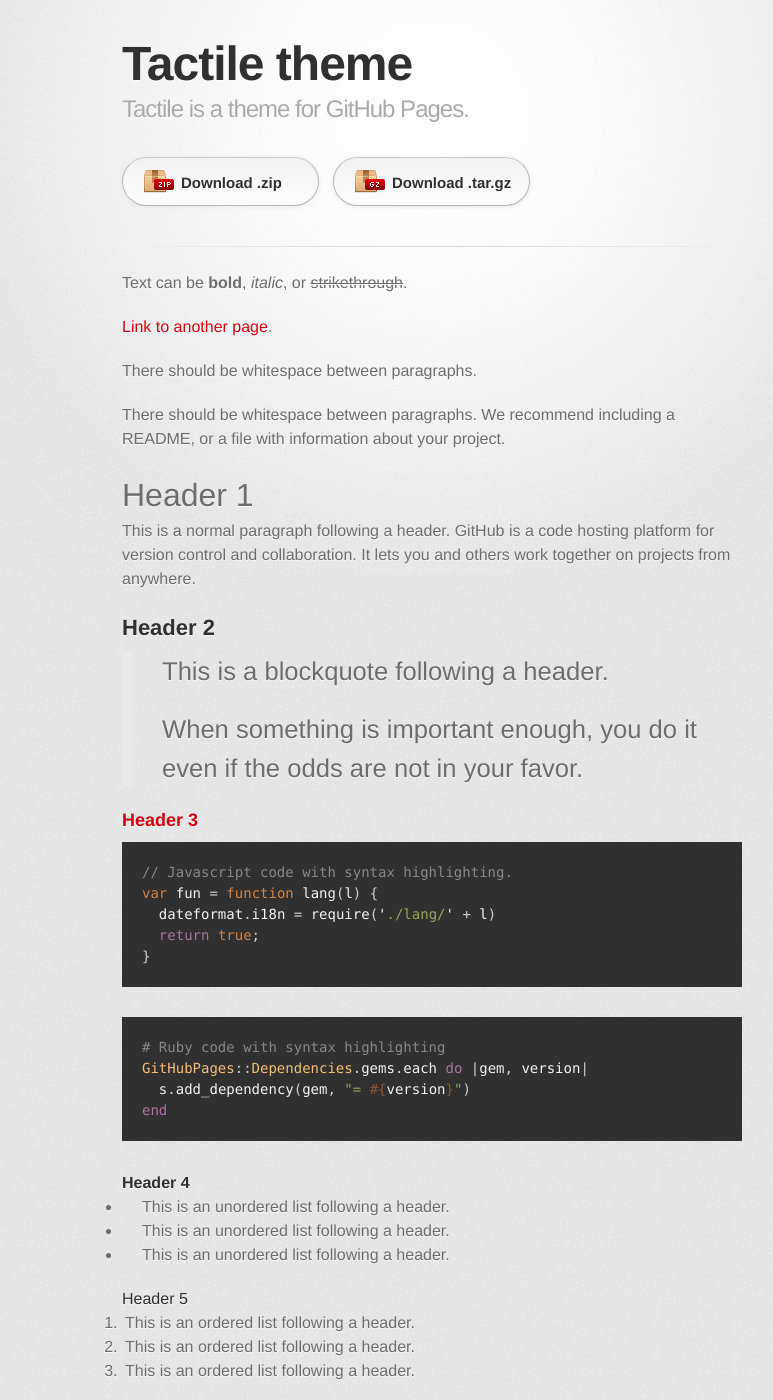
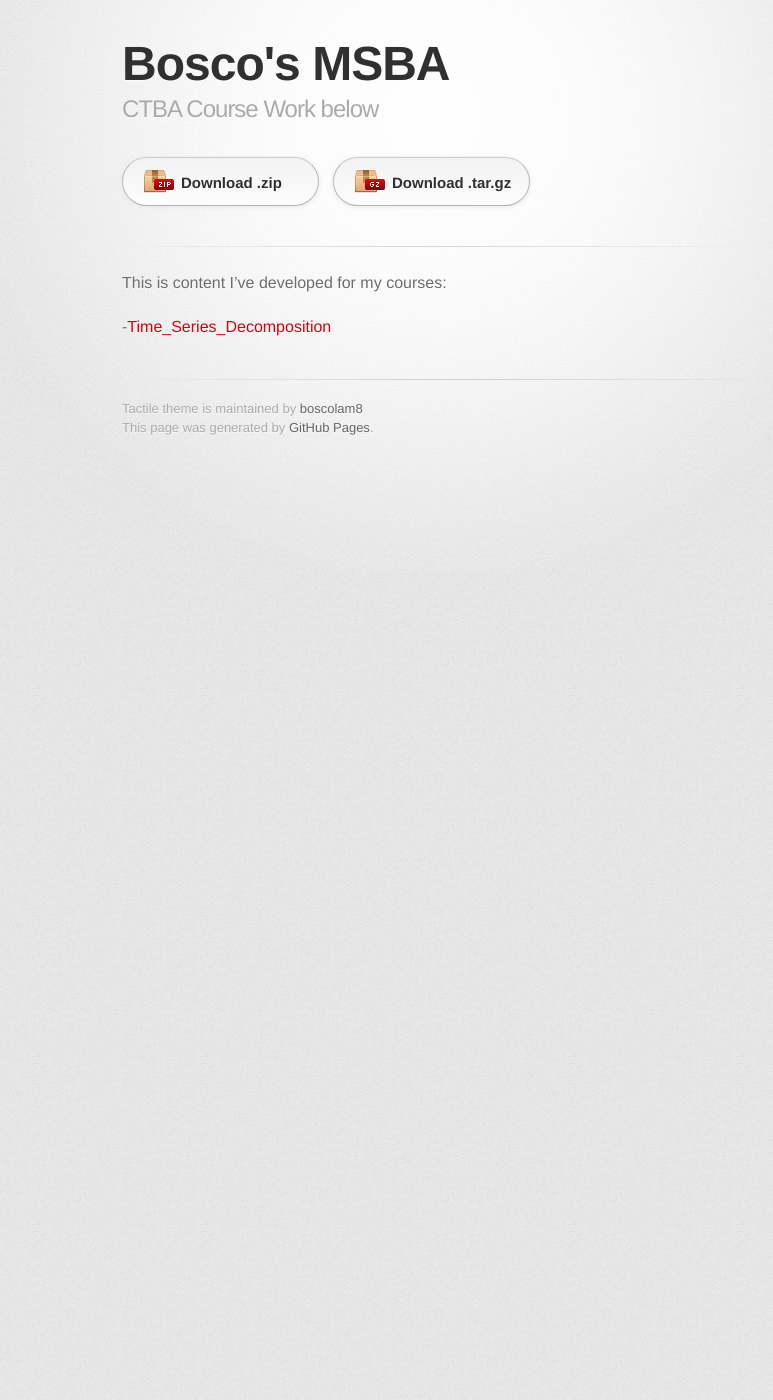
Before and after one commit to boscolam8/blam.github.io, a Jekyll site: the page built from index.md, in a window 1280 px wide and 1400 px high. Shown: the whole window, without its empty margins (208-981 px from the left). Built offline with Jekyll 4.4.1, drawn with Linux system fonts in a browser that asks for light colours; some web fonts are replaced; our own code applies the rules of GitHub Pages for plain Markdown files; some of the changed text lies outside the part shown.

Commit message:
Update index.md

````diff
--- a/index.md
+++ b/index.md
@@ -1,119 +1,8 @@
-Text can be **bold**, _italic_, or ~~strikethrough~~.
+---
+title: Bosco's MSBA
+description: CTBA Course Work below
+---
 
-[Link to another page](./another-page.html).
+This is content I've developed for my courses:
 
-There should be whitespace between paragraphs.
-
-There should be whitespace between paragraphs. We recommend including a README, or a file with information about your project.
-
-# Header 1
-
-This is a normal paragraph following a header. GitHub is a code hosting platform for version control and collaboration. It lets you and others work together on projects from anywhere.
-
-## Header 2
-
-> This is a blockquote following a header.
->
-> When something is important enough, you do it even if the odds are not in your favor.
-
-### Header 3
-
-```js
-// Javascript code with syntax highlighting.
-var fun = function lang(l) {
-  dateformat.i18n = require('./lang/' + l)
-  return true;
-}
-```
-
-```ruby
-# Ruby code with syntax highlighting
-GitHubPages::Dependencies.gems.each do |gem, version|
-  s.add_dependency(gem, "= #{version}")
-end
-```
-
-#### Header 4
-
-*   This is an unordered list following a header.
-*   This is an unordered list following a header.
-*   This is an unordered list following a header.
-
-##### Header 5
-
-1.  This is an ordered list following a header.
-2.  This is an ordered list following a header.
-3.  This is an ordered list following a header.
-
-###### Header 6
-
-| head1        | head two          | three |
-|:-------------|:------------------|:------|
-| ok           | good swedish fish | nice  |
-| out of stock | good and plenty   | nice  |
-| ok           | good `oreos`      | hmm   |
-| ok           | good `zoute` drop | yumm  |
-
-### There's a horizontal rule below this.
-
-* * *
-
-### Here is an unordered list:
-
-*   Item foo
-*   Item bar
-*   Item baz
-*   Item zip
-
-### And an ordered list:
-
-1.  Item one
-1.  Item two
-1.  Item three
-1.  Item four
-
-### And a nested list:
-
-- level 1 item
-  - level 2 item
-  - level 2 item
-    - level 3 item
-    - level 3 item
-- level 1 item
-  - level 2 item
-  - level 2 item
-  - level 2 item
-- level 1 item
-  - level 2 item
-  - level 2 item
-- level 1 item
-
-### Small image
-
-![Octocat](https://github.githubassets.com/images/icons/emoji/octocat.png)
-
-### Large image
-
-![Branching](https://guides.github.com/activities/hello-world/branching.png)
-
-
-### Definition lists can be used with HTML syntax.
-
-<dl>
-<dt>Name</dt>
-<dd>Godzilla</dd>
-<dt>Born</dt>
-<dd>1952</dd>
-<dt>Birthplace</dt>
-<dd>Japan</dd>
-<dt>Color</dt>
-<dd>Green</dd>
-</dl>
-
-```
-Long, single-line code blocks should not wrap. They should horizontally scroll if they are too long. This line should be long enough to demonstrate this.
-```
-
-```
-The final element.
-```
+-[Time_Series_Decomposition](/timeseries/index.md)
````
